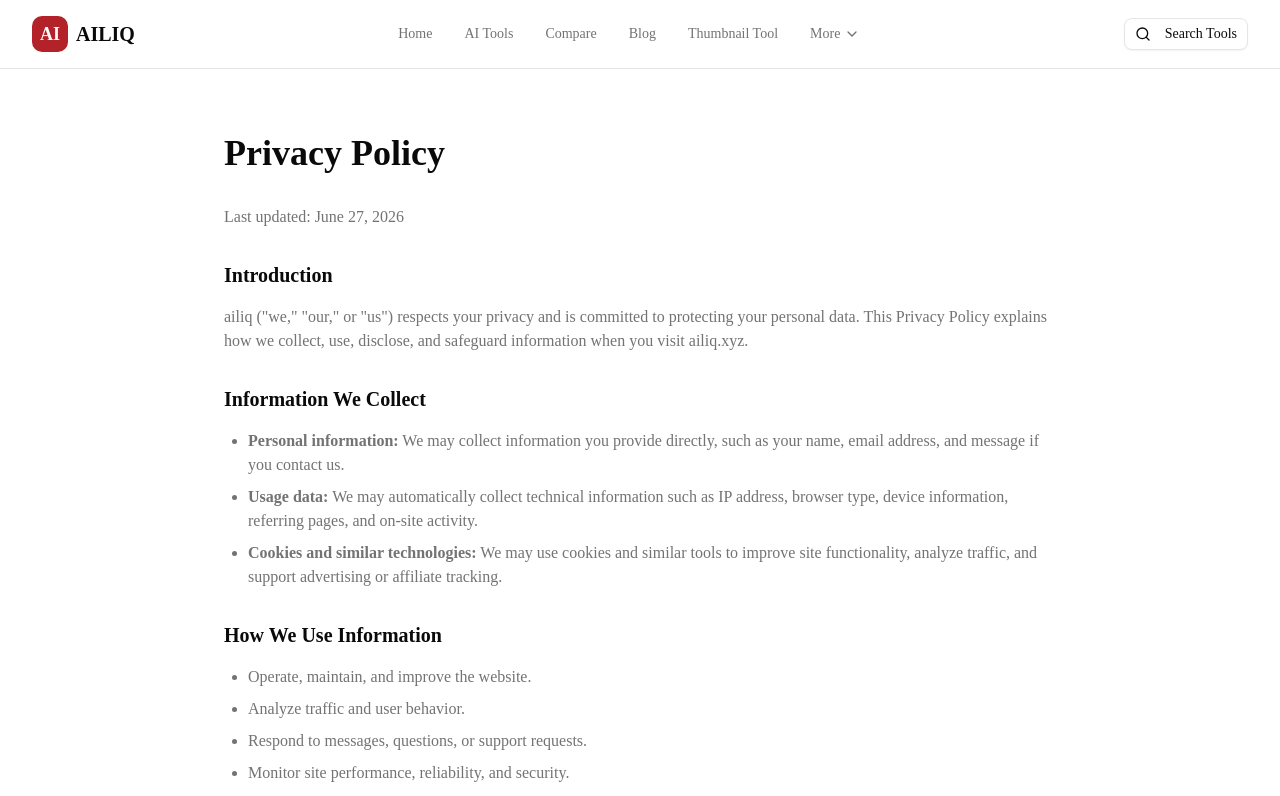
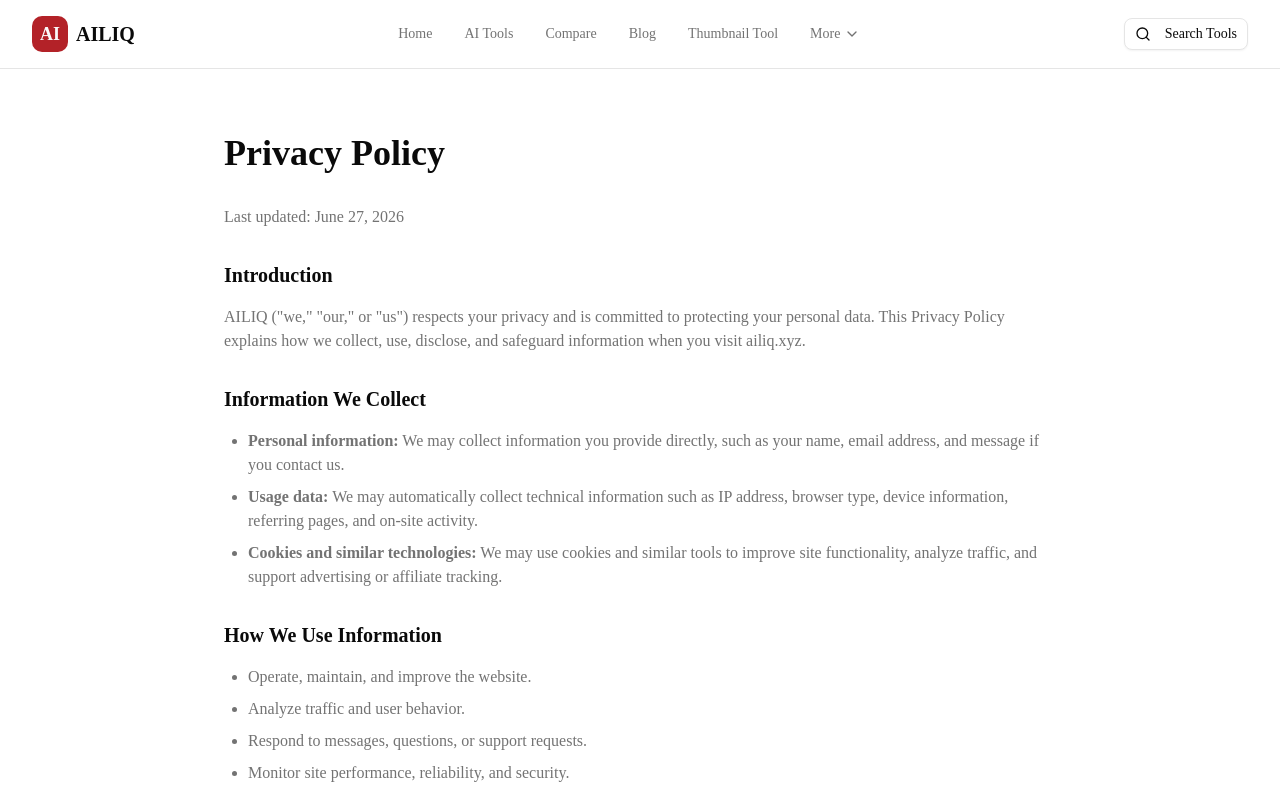
Before and after one commit to sihemzadi7-sys/ailiq, a Next.js app: page /privacy in a window 1280 px wide. Shown: the top 796 px of the page. Built offline with nearby package versions, Linux system fonts and the light colour scheme.

Commit message:
Correct spelling of 'AILIQ' in Privacy Policy

```diff
--- a/app/privacy/page.tsx
+++ b/app/privacy/page.tsx
@@ -2,7 +2,7 @@ import type { Metadata } from 'next'
 
 export const metadata: Metadata = {
   title: 'Privacy Policy',
-  description: 'Learn how ailiq collects, uses, and protects your personal information.',
+  description: 'Learn how AILIQ collects, uses, and protects your personal information.',
 }
 
 export default function PrivacyPage() {
@@ -20,7 +20,7 @@ export default function PrivacyPage() {
         <section>
           <h2 className="text-xl font-semibold text-foreground">Introduction</h2>
           <p className="mt-4 text-muted-foreground">
-            ailiq (&quot;we,&quot; &quot;our,&quot; or &quot;us&quot;) respects your privacy and is committed to protecting
+            AILIQ (&quot;we,&quot; &quot;our,&quot; or &quot;us&quot;) respects your privacy and is committed to protecting
             your personal data. This Privacy Policy explains how we collect, use, disclose, and
             safeguard information when you visit ailiq.xyz.
           </p>
```
